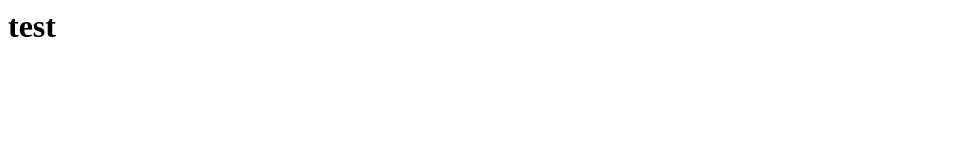
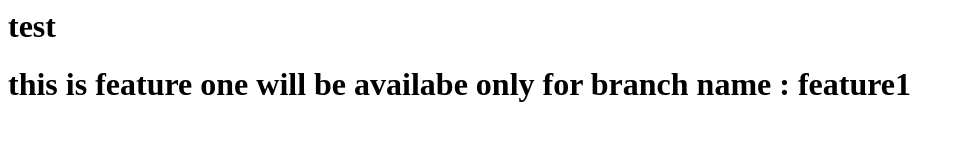
Before and after one commit to azizabdul7383/localrepo, a plain HTML site: page index.html in a window 1280 px wide. Shown: the whole page, without its empty margins (0-965 px from the left). Drawn offline with Linux system fonts and the light colour scheme.

Commit message:
added feature 01

```diff
--- a/index.html
+++ b/index.html
@@ -1 +1,2 @@
 <h1>test</h1>
+<h1>this is feature one will be availabe only for branch name : feature1</h1>
```
